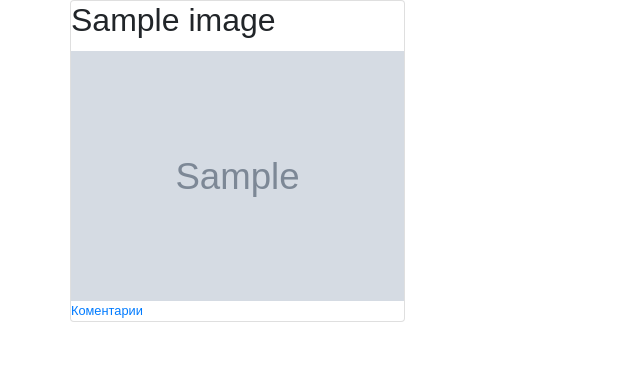
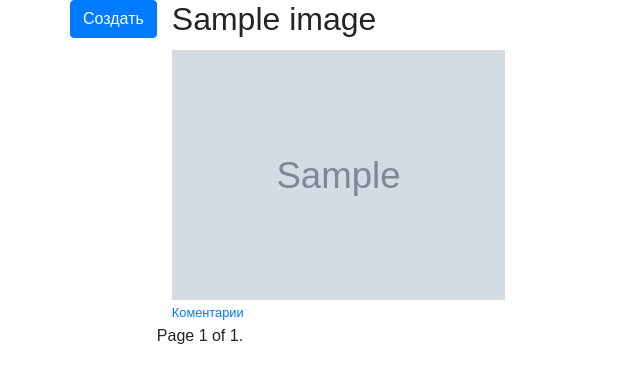
Before and after one commit to triest/DjangoImagesTest, a Django app: template Images/templates/images/images_list.html in a window 1280 px wide. Shown: the top 383 px of the page, without its empty margins (0-640 px from the left). Run offline with Django 3.2, Linux system fonts and the light colour scheme; the template is opened without the code that fills it: most values are stand-ins (such as "Sample title", 1, 10 or a date in 2020); grey boxes marked "Sample" are stand-in pictures; some libraries are stand-ins or nearby versions.

Commit message:
Add pagination

```diff
--- a/Images/templates/images/images_list.html
+++ b/Images/templates/images/images_list.html
@@ -1,13 +1,35 @@
 {% extends 'base_layout.html' %}
 {% block content %}
 
+    <p><a class="btn btn-primary" href="{% url 'images:create' %}">Создать</a></p>
+    <div class="articles">
+        {% for image in images %}
+            <div class="article">
+                <div class="colMS">
+                    <div class="col-sm-7 col-xs-7 col-md-7 col-lg-7">
+                        <h2 class="card-title">{{ image.title }}</h2>
+                        <img src="{{ image.image.url }}" height="250px">
+                        <small><a href="{% url 'images:detail' pk=image.id %}">Коментарии</a></small>
+                    </div>
+                </div>
+            </div>
+        {% endfor %}
 
 
-    {% for image in images %}
-        <div class="card">
-            <h2 class="card-title">{{ image.title }}</h2>
-            <img src="{{ image.image.url }}" height="250px">
-            <small><a href="{% url 'images:detail' pk=image.id %}">Коментарии</a></small>
+        <div class="pagination">
+    <span class="step-links">
+        {% if images.has_previous %}
+            <a href="?page={{ images.previous_page_number }}">previous</a>
+        {% endif %}
+
+        <span class="current">
+            Page {{ images.number }} of {{ images.paginator.num_pages }}.
+        </span>
+
+        {% if images.has_next %}
+            <a href="?page={{ images.next_page_number }}">next</a>
+        {% endif %}
+    </span>
         </div>
-    {% endfor %}
+    </div>
 {% endblock %}
```
Also changed, not shown: Images/views.py (+14 -0 lines), db.sqlite3, 1 other file.
